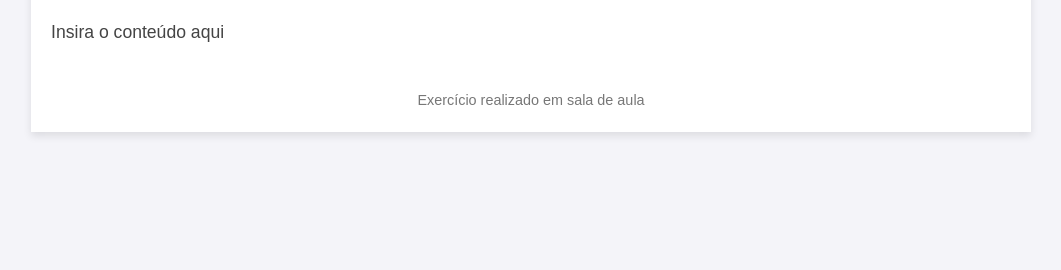
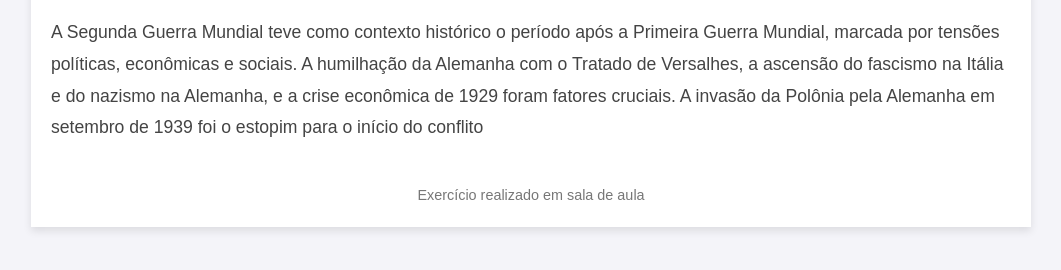
Before and after one commit to Daniel-Yassuo/Segunda-guerra-mundial, a plain HTML site: page contextohistorico.html in a window 1280 px wide. Shown: the part 94-364 px from the top of the page, without its empty margins (109-1170 px from the left). Drawn offline with Linux system fonts and the light colour scheme.

Commit message:
Adicionado conteúdo no arquivo .html

```diff
--- a/contextohistorico.html
+++ b/contextohistorico.html
@@ -98,7 +98,7 @@
     <div class="section">
       <h2></h2>
       <p class="content">
-        Insira o conteúdo aqui
+        A Segunda Guerra Mundial teve como contexto histórico o período após a Primeira Guerra Mundial, marcada por tensões políticas, econômicas e sociais. A humilhação da Alemanha com o Tratado de Versalhes, a ascensão do fascismo na Itália e do nazismo na Alemanha, e a crise econômica de 1929 foram fatores cruciais. A invasão da Polônia pela Alemanha em setembro de 1939 foi o estopim para o início do conflito
       </p>
     </div>
 
```
